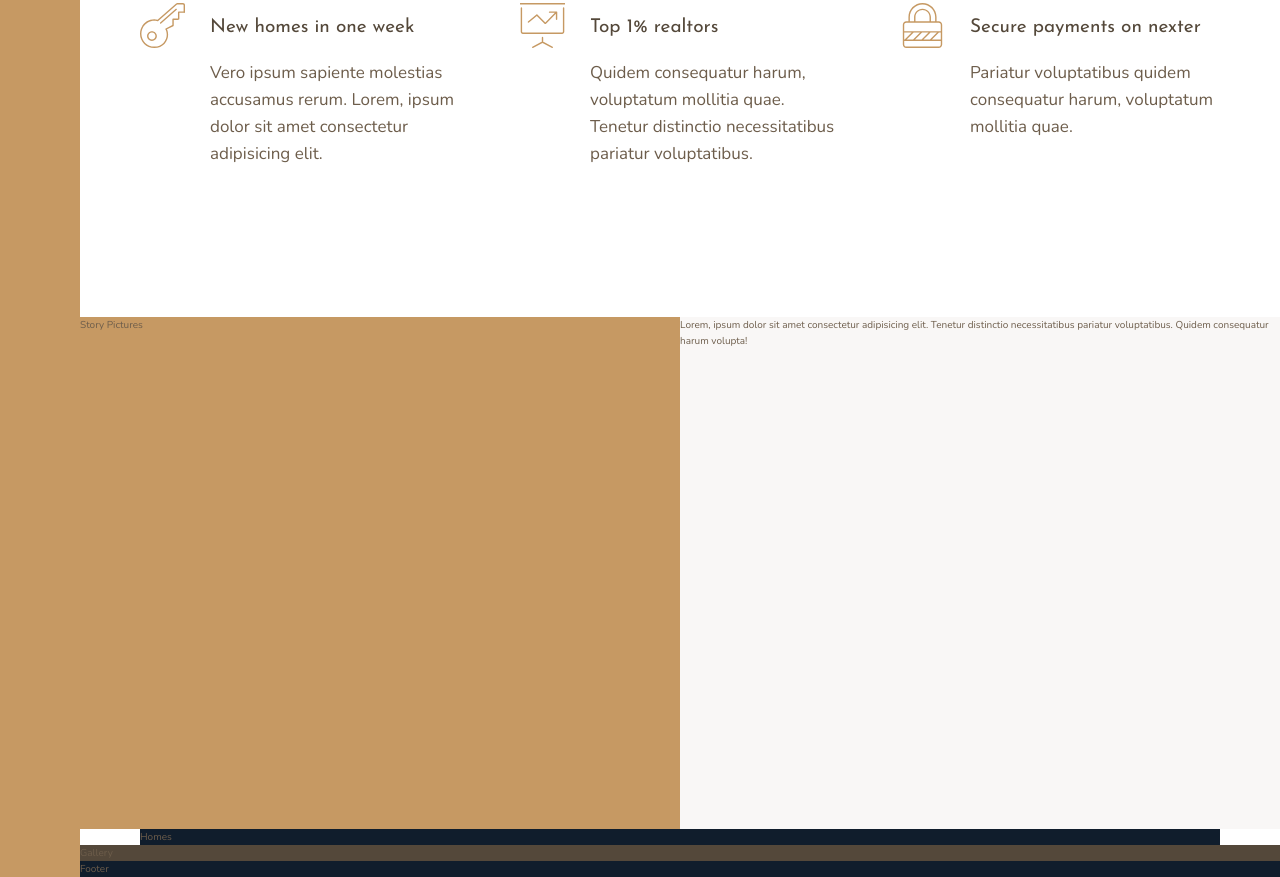
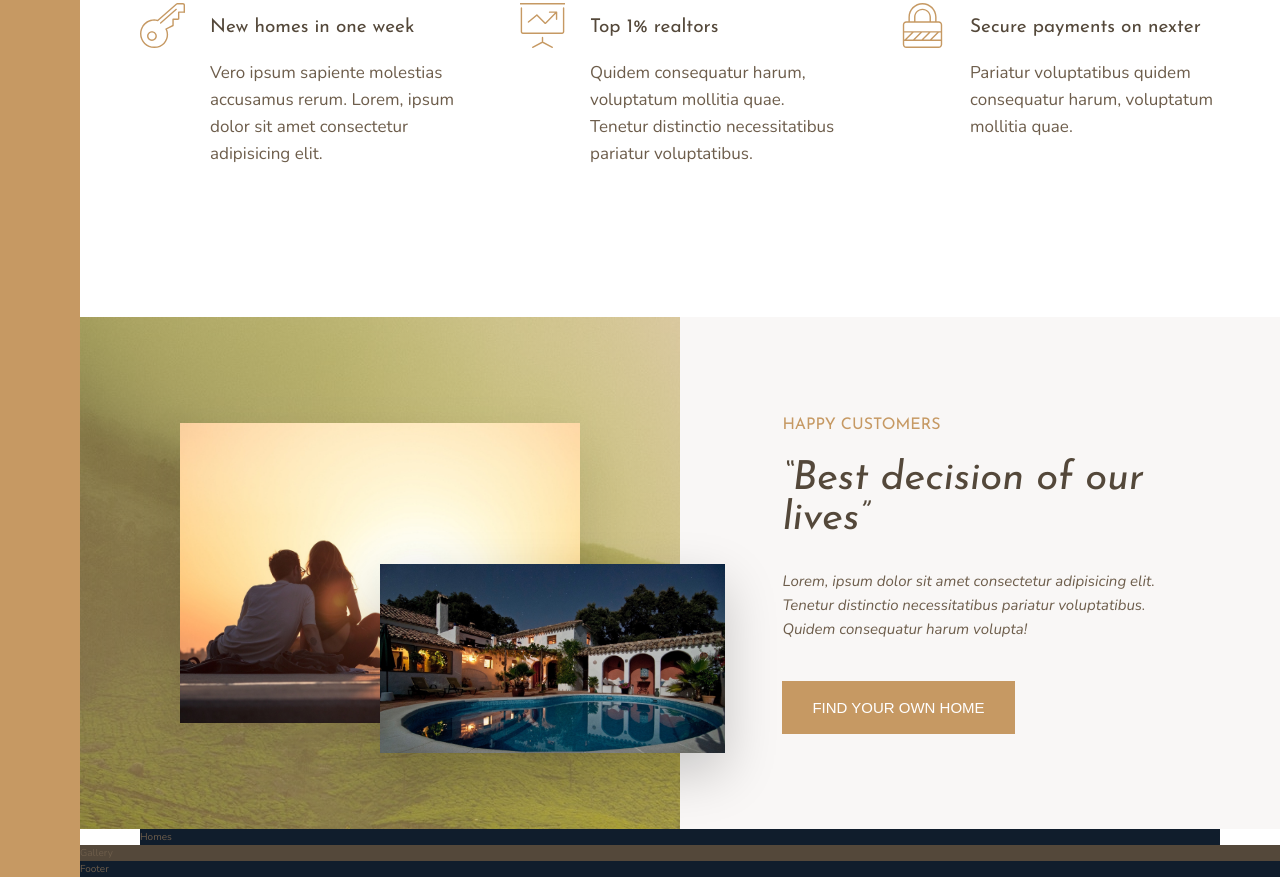
Before and after one commit to ThomsonCoding/Nexter, a website: page index.html in a window 1280 px wide. Shown: the part 991-1868 px from the top of the page. Drawn offline with nearby package versions, Linux system fonts and the light colour scheme; files that its build step writes are made by us from their sources.

Commit message:
Development - Building the homes section - Part 1

```diff
--- a/index.html
+++ b/index.html
@@ -87,11 +87,17 @@
         </section>
 
         <div class="story__pictures">
-            Story Pictures
+            <img src="img/story-1.jpeg" alt="Couple with new house" class="story__img--1">
+            <img src="img/story-2.jpeg" alt="Couple with new house" class="story__img--2">
         </div>
 
         <div class="story__content">
-            Lorem, ipsum dolor sit amet consectetur adipisicing elit. Tenetur distinctio necessitatibus pariatur voluptatibus. Quidem consequatur harum volupta!
+            <h3 class="heading-3 mb-sm">Happy Customers</h3>
+            <h2 class="heading-2 heading-2--dark mb-md">&ldquo;Best decision of our lives&rdquo;</h2>
+            <p class="story__text">
+                Lorem, ipsum dolor sit amet consectetur adipisicing elit. Tenetur distinctio necessitatibus pariatur voluptatibus. Quidem consequatur harum volupta!
+            </p>
+            <button class="btn">Find your own home</button>
         </div>
 
         <section class="homes">
--- a/sass/_story.scss
+++ b/sass/_story.scss
@@ -3,10 +3,50 @@
     &__pictures {
         background-color: $color-primary;
         grid-column: full-start / col-end 4;
+
+        background-image: linear-gradient(rgba($color-primary, .5), rgba($color-primary, .5)), url(../img/back.jpg);
+
+        display: grid;
+        grid-template-rows: repeat(6, 1fr);
+        grid-template-columns: repeat(6, 1fr);
+        align-items: center;
+    }
+
+    &__img--1 {
+        width: 100%;
+        grid-row: 2 / 6;
+        grid-column: 2 / 6;
+        box-shadow: 0 2rem 5rem rgba(#000, .1);
+    }
+
+    &__img--2 {
+        width: 115%;
+        grid-row: 4 / 6;
+        grid-column: 4 / 7;
+        z-index: 10;
+        box-shadow: 0 2rem 5rem rgba(#000, .2);
     }
 
     &__content {
         background-color: $color-grey-light-1;
         grid-column: col-start 5 / full-end;
+        padding: 6rem 8vw;
+
+        /*
+        display: flex;
+        flex-direction: column;
+        vertical-align: center;
+        align-items: flex-start;
+        */
+
+        display: grid;
+        align-content: center;
+        justify-items: start;
+    }
+
+    &__text {
+        font-size: 1.5rem;
+        font-style: italic;
+        margin-bottom: 4rem;
     }
 }
--- a/sass/_typography.scss
+++ b/sass/_typography.scss
@@ -9,10 +9,19 @@
 
 .heading-2 {
     @extend %heading;
+    font-size: 4rem;
+    font-style: italic;
+    line-height: 1;
+
+    &--light { color: $color-grey-light-1;}
+    &--dark { color: $color-grey-dark-1;}
 }
 
 .heading-3 {
     @extend %heading;
+    font-size: 1.6rem;
+    color: $color-primary;
+    text-transform: uppercase;
 }
 
 .heading-4 {
@@ -22,3 +31,24 @@
     &--light { color: $color-grey-light-1;}
     &--dark { color: $color-grey-dark-1;}
 }
+
+.btn {
+    background-color: $color-primary;
+    color: #fff;
+    border: none;
+    border-radius: 0;
+    font-size: 1.5rem;
+    text-transform: uppercase;
+    padding: 1.8rem 3rem;
+    cursor: pointer;
+    transition: all 0.2s;
+
+    &:hover {
+        background-color: $color-primary-dark;
+    }
+}
+
+.mb-sm { margin-bottom: 2rem; }
+.mb-md { margin-bottom: 3rem; }
+.mb-lg { margin-bottom: 4rem; }
+.mb-hg { margin-bottom: 5rem; }
```
